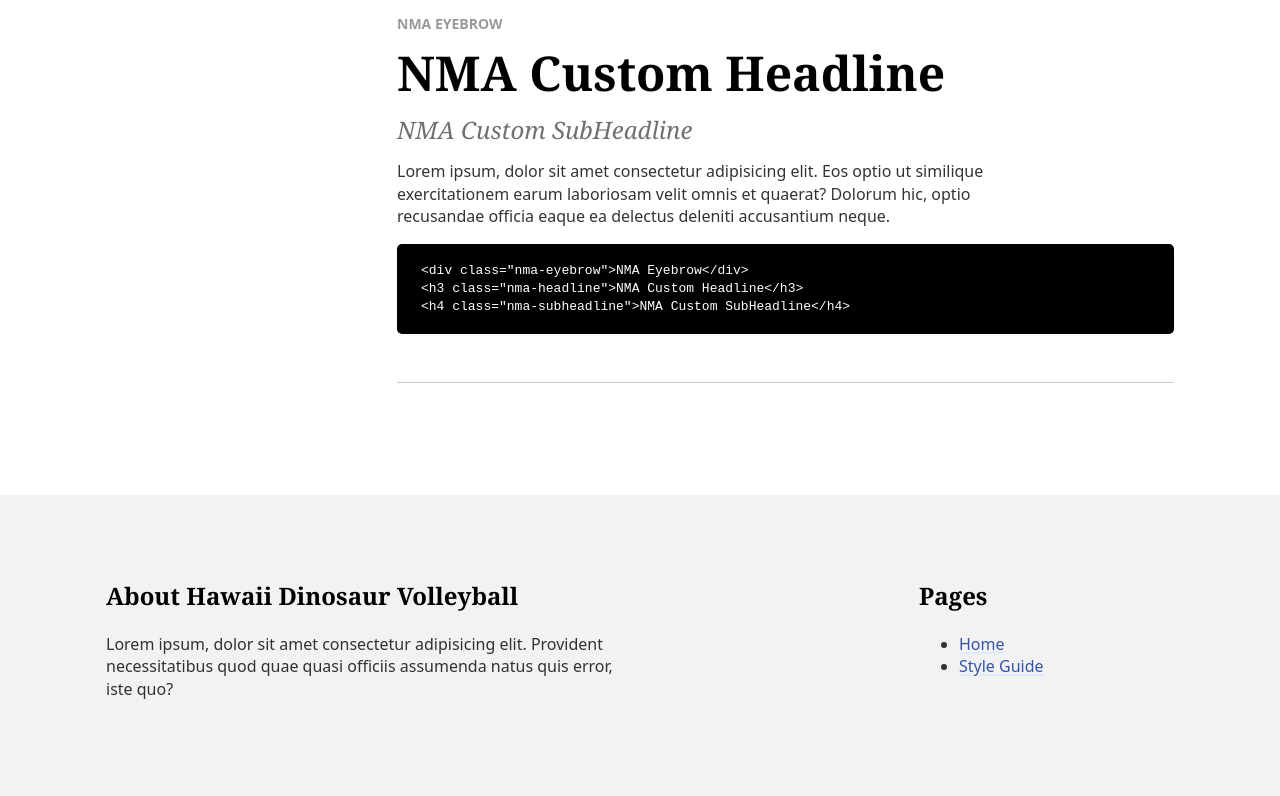
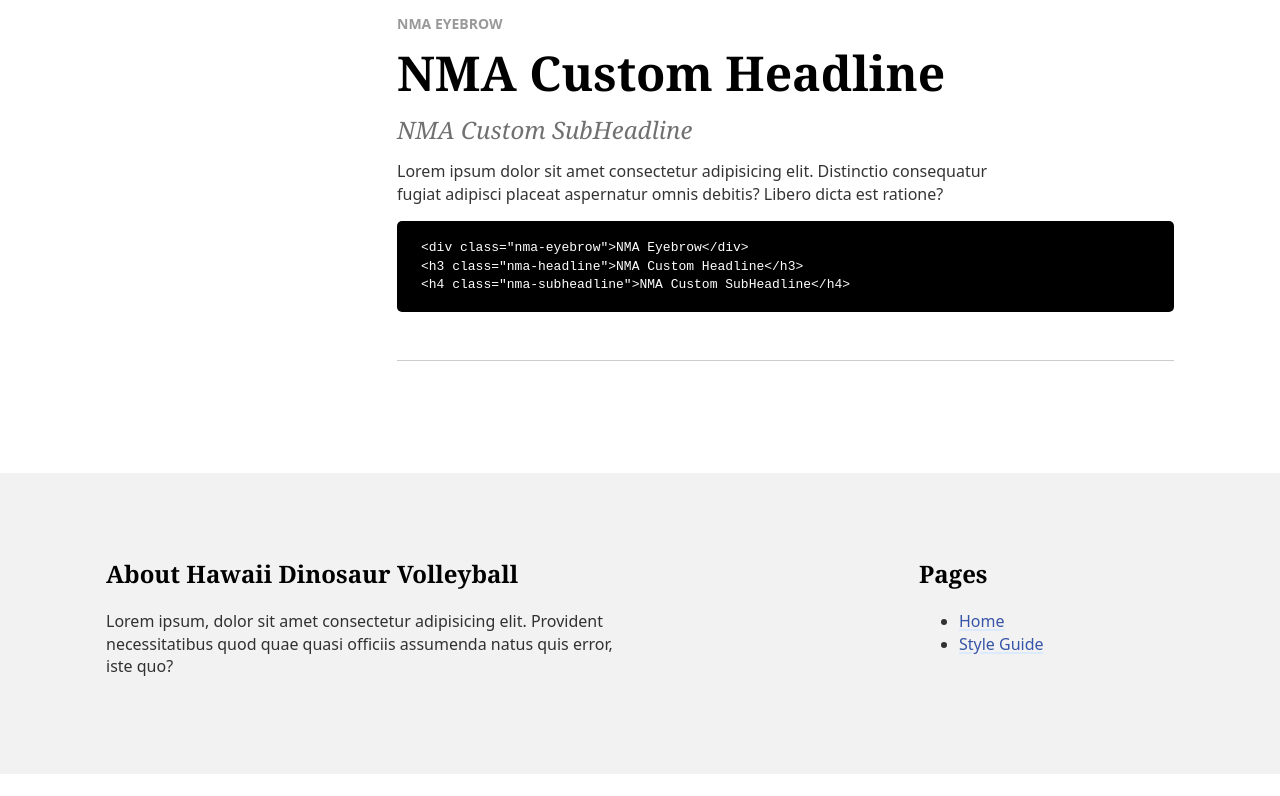
Before and after one commit to gcorpuz/dinovolleyball-framework, a plain HTML site: page styleguide.html in a window 1280 px wide. Shown: the part 8163-8959 px from the top of the page. After the commit the page ends 8937 px from the top, so only its background shows below. Drawn offline with Linux system fonts and the light colour scheme.

Commit message:
Update styleguide.html

```diff
--- a/styleguide.html
+++ b/styleguide.html
@@ -204,7 +204,7 @@ sitename/
                         <a href="#" class="button">Default button</a>
 
                         <pre><code>
-                        &lt;a href="#" class="button"&gt;Default button&lt;/a&gt;
+&lt;a href="#" class="button"&gt;Default button&lt;/a&gt;
                         </code></pre>
 
                         <hr>
@@ -224,7 +224,7 @@ sitename/
                         <p class="text-centered">I want this text to be centered.</p>
 
                         <pre><code>
-                        &lt;p class="text-centered"&gt;I want this text to be centered.&lt;/p&gt;
+&lt;p class="text-centered"&gt;I want this text to be centered.&lt;/p&gt;
                         </code></pre>
 
                         <hr>
@@ -432,7 +432,7 @@ sitename/
                         <div class="nma-eyebrow">NMA Eyebrow</div>
                         <h3 class="nma-headline">NMA Custom Headline</h3>
                         <h4 class="nma-subheadline">NMA Custom SubHeadline</h4>
-                        <p>Lorem ipsum, dolor sit amet consectetur adipisicing elit. Eos optio ut similique exercitationem earum laboriosam velit omnis et quaerat? Dolorum hic, optio recusandae officia eaque ea delectus deleniti accusantium neque.</p>
+                        <p>Lorem ipsum dolor sit amet consectetur adipisicing elit. Distinctio consequatur fugiat adipisci placeat aspernatur omnis debitis? Libero dicta est ratione?</p>
                         <pre><code>
 &lt;div class="nma-eyebrow"&gt;NMA Eyebrow&lt;/div&gt;
 &lt;h3 class="nma-headline"&gt;NMA Custom Headline&lt;/h3&gt;
```
